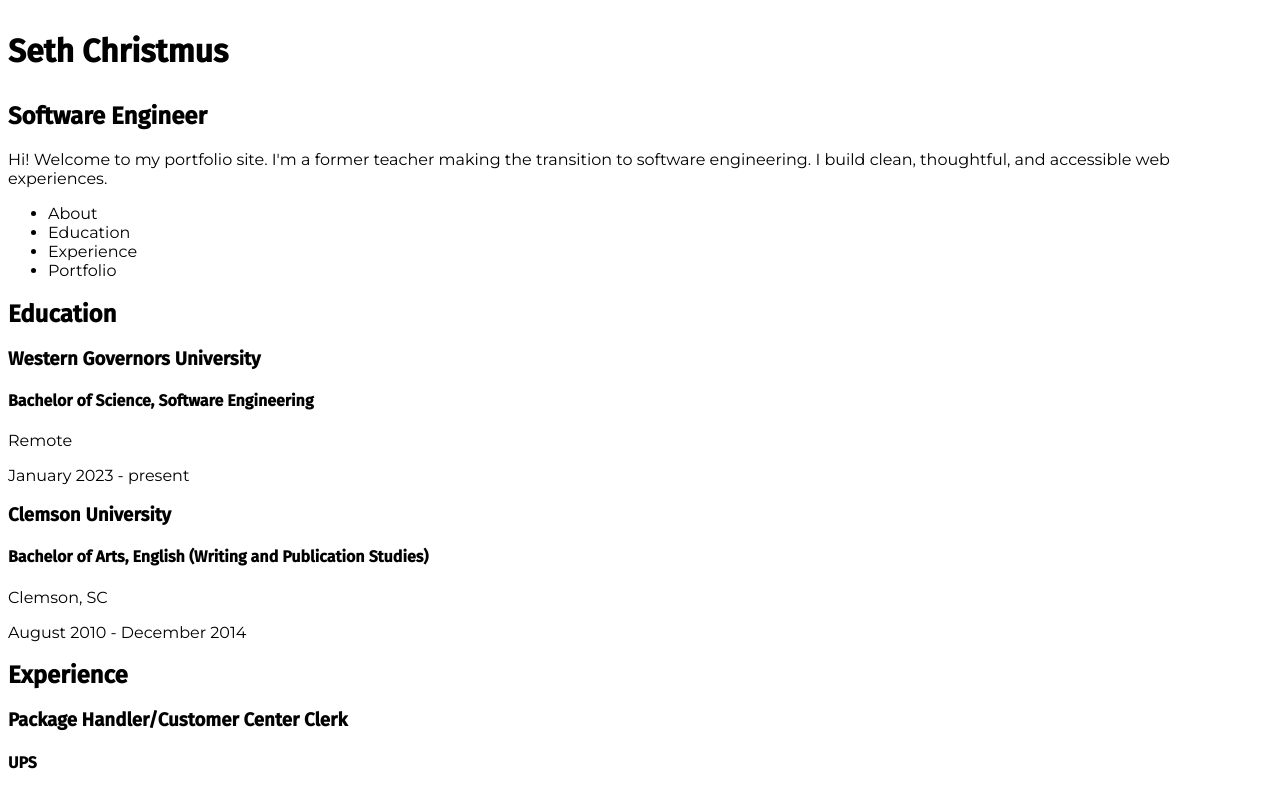
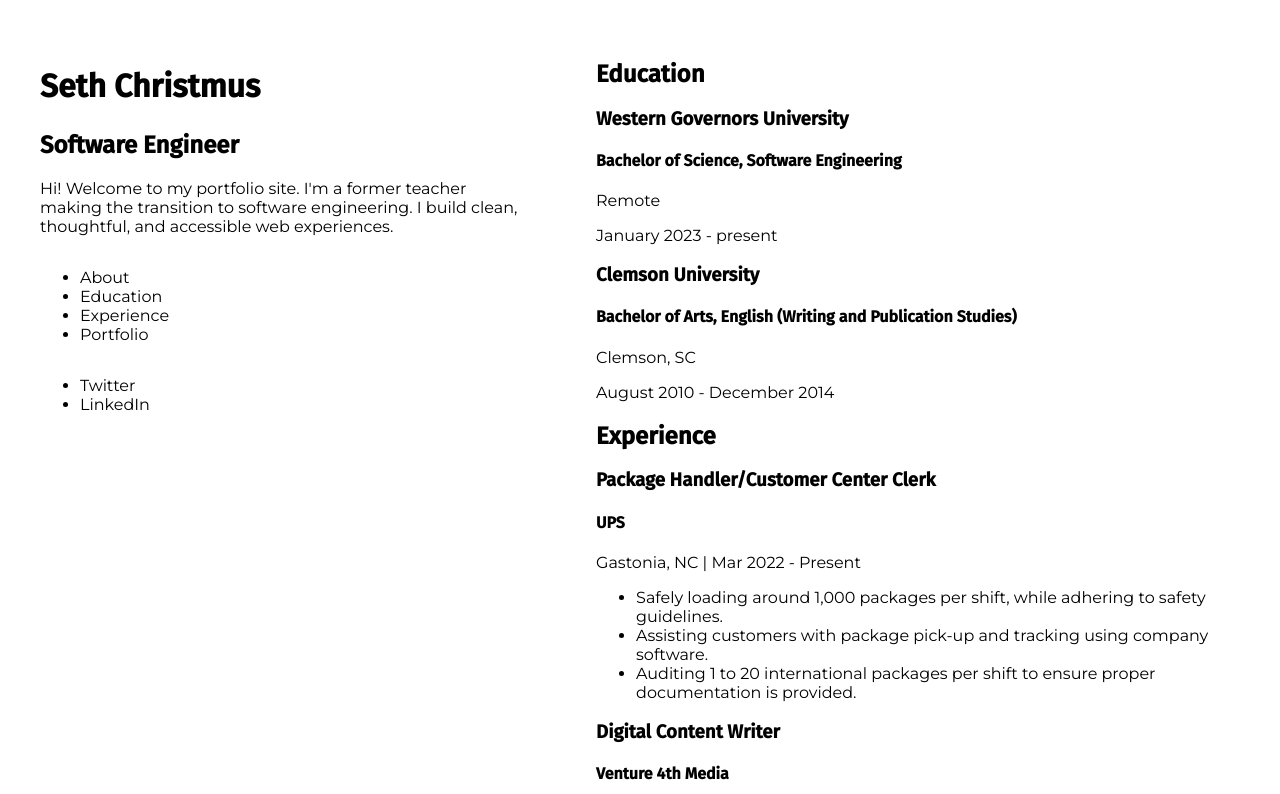
Before and after one commit to groovinflannel/portfolio2024, an Angular app: page / in a window 1280 px wide. Shown: the top 794 px of the page. Built offline with nearby package versions, Linux system fonts and the light colour scheme.

Commit message:
sticky positioning added to #about-me id, left side nav stays in place now while scrolling

```diff
--- a/src/app/app.component.css
+++ b/src/app/app.component.css
@@ -0,0 +1,15 @@
+#app-body {
+    display: flex;
+    justify-content: space-around;
+}
+
+#about-me {
+    position: sticky;
+    padding: 2rem;
+    top: 0;
+    max-height: 100vh;
+}
+
+#content {
+    padding: 2rem;
+}
--- a/src/app/app.component.html
+++ b/src/app/app.component.html
@@ -1,6 +1,8 @@
-<section>
+<div id="app-body">
+  <header id="about-me">
     <app-home></app-home>
-</section>
+  </header>
+  <main id="content">
     <section>
       <app-education></app-education>
     </section>
@@ -10,3 +12,5 @@
     <section>
       <app-portfolio></app-portfolio>
     </section>
+  </main>
+</div>
--- a/src/app/home/home.component.css
+++ b/src/app/home/home.component.css
@@ -1,3 +1,8 @@
 h1 {
     font-size: 32px;
 }
+
+#nav-info {
+    display: flex;
+    flex-direction: column;
+}
--- a/src/app/home/home.component.html
+++ b/src/app/home/home.component.html
@@ -1,4 +1,4 @@
-<header>
+<header id="nav-info">
     <section>
         <h1>Seth Christmus</h1>
         <h2>Software Engineer</h2>
@@ -15,4 +15,10 @@
             <li>Portfolio</li>
         </ul>
     </nav>
+    <section>
+        <ul>
+            <li>Twitter</li>
+            <li>LinkedIn</li>
+        </ul>
+    </section>
 </header>
```
Lines whose indentation alone changed are shown as unchanged.
